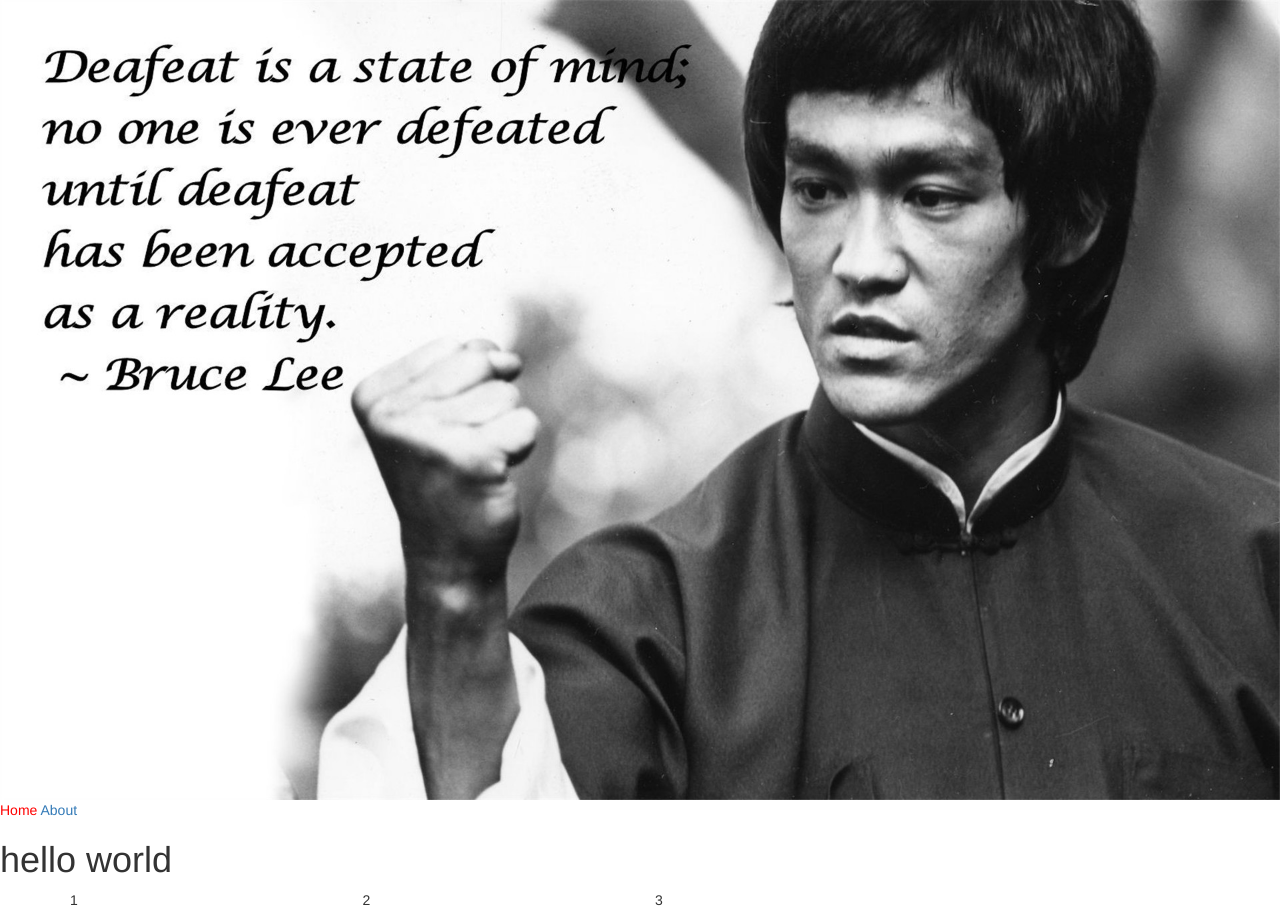
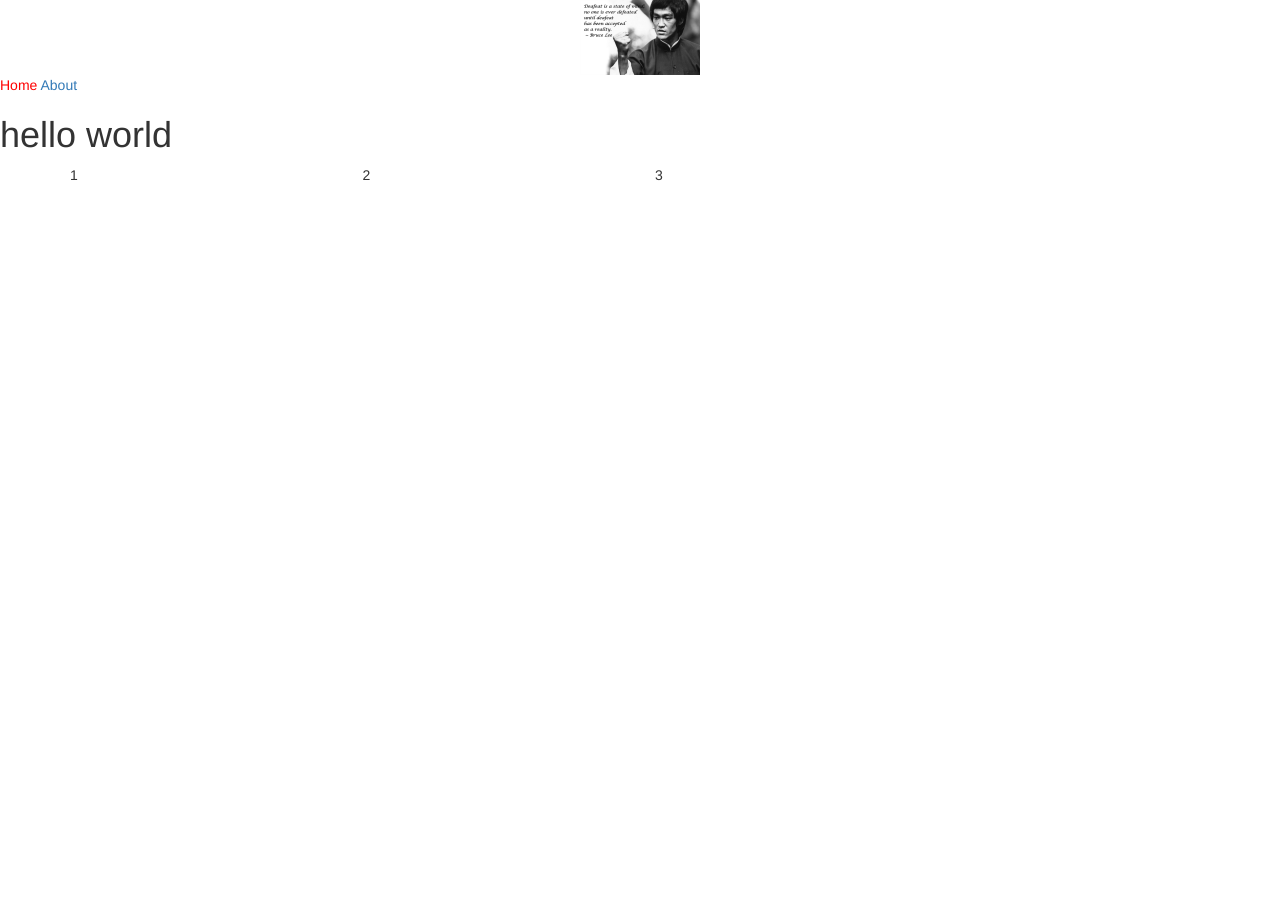
Before and after one commit to zhangkai-th/zhangkai-th.github.io, a Jekyll site: the page built from docs/index.html, in a window 1280 px wide. Built offline with Jekyll 4.4.1, drawn with Linux system fonts in a browser that asks for light colours.

Commit message:
Update default.html

```diff
--- a/docs/_layouts/default.html
+++ b/docs/_layouts/default.html
@@ -7,7 +7,7 @@
     <link rel="stylesheet" href="/bootstrap-3.4.1-dist/css/bootstrap.min.css">
   </head>
   <body>
-	  <div><img src="/assets/image/bruceli.jpg" class="img-responsive center-block" /></div>
+	  <div><img src="/assets/image/bruceli.jpg" style="width:120px" class="img-responsive center-block" /></div>
 	  {% include navigation.html %}
           {{ content }}
   </body>
```
